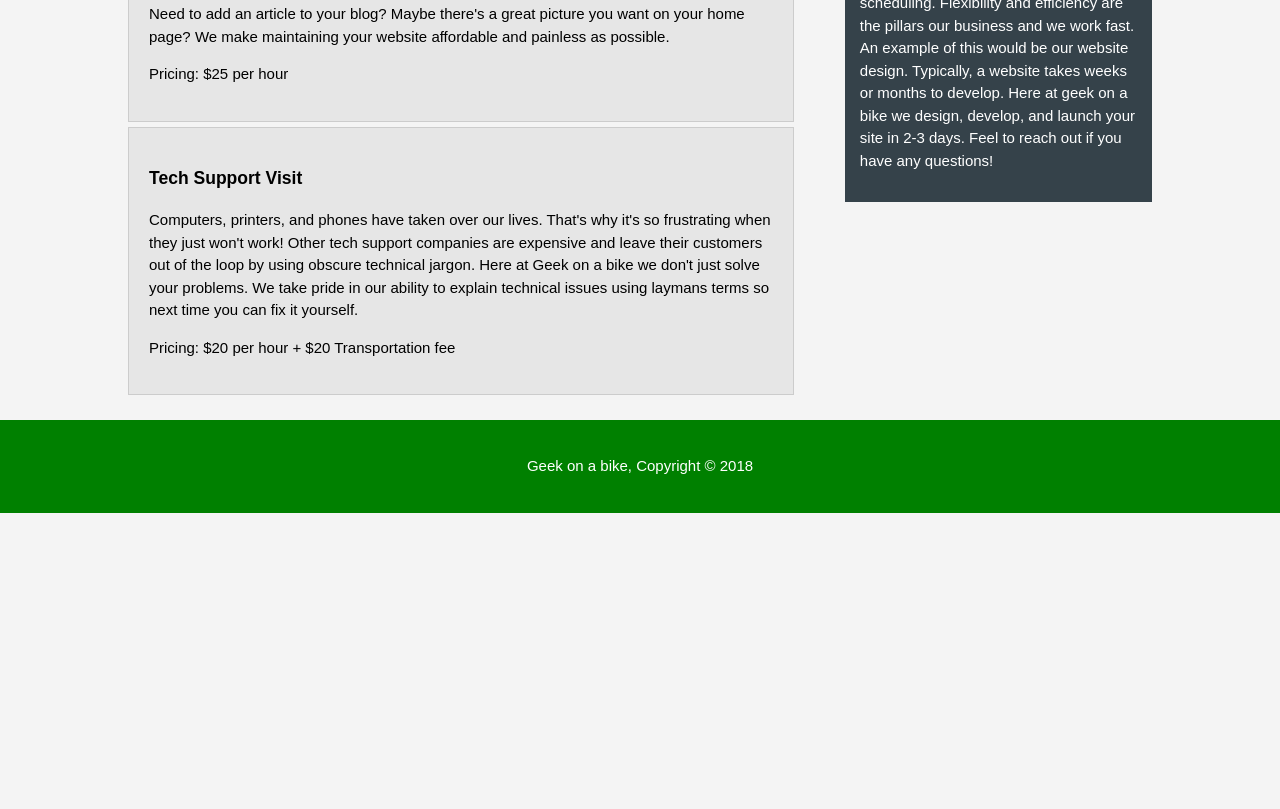
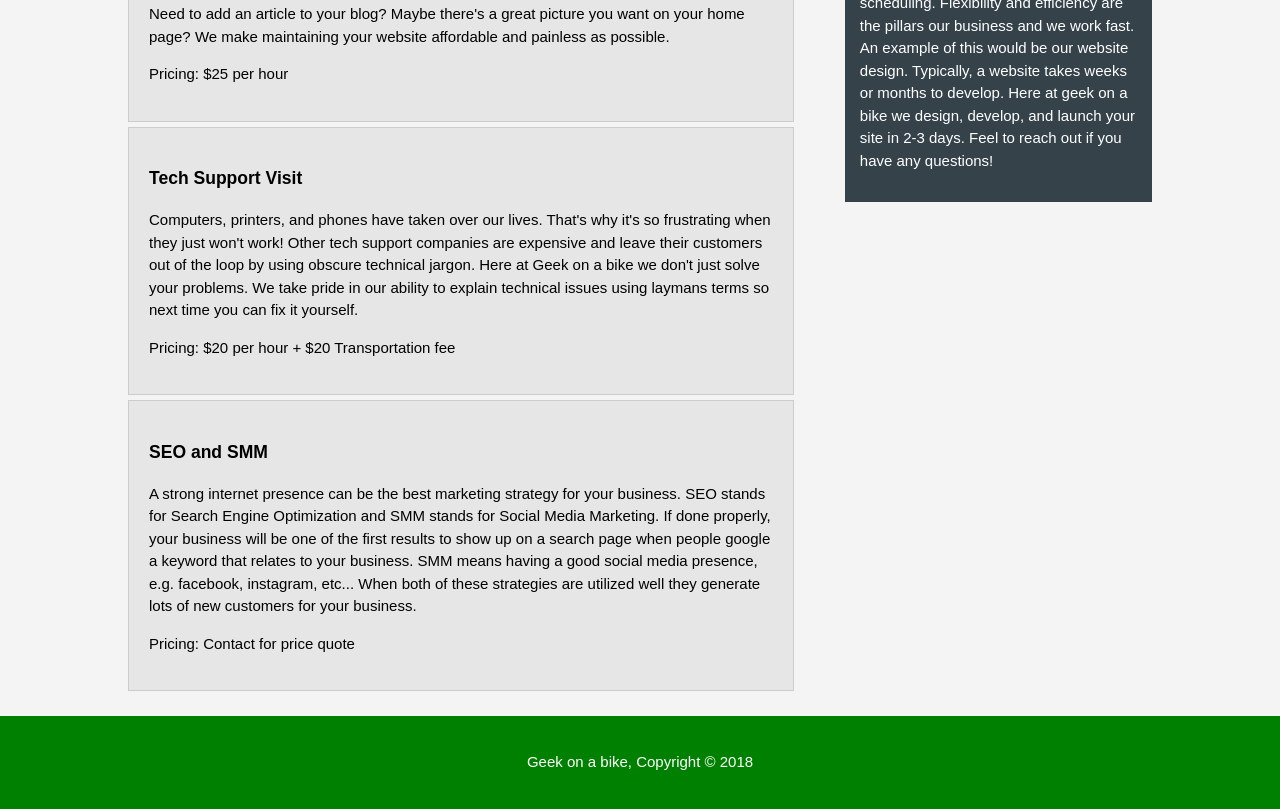
Before and after one commit to geek-on-a-bike/geek-on-a-bike.github.io, a plain HTML site: page services.html in a window 1280 px wide. Shown: the part 528-1337 px from the top of the page. Before the commit the page ends 1041 px from the top, so only its background shows below. Drawn offline with Linux system fonts and the light colour scheme.

Commit message:
Update to index and services page

```diff
--- a/services.html
+++ b/services.html
@@ -71,6 +71,16 @@
               <p>Computers, printers, and phones have taken over our lives. That's why it's so frustrating when they just won't work! Other tech support companies are expensive and leave their customers out of the loop by using obscure technical jargon. Here at Geek on a bike we don't just solve your problems. We take pride in our ability to explain technical issues using laymans terms so next time you can fix it yourself.</p>
               <p>Pricing: $20 per hour + $20 Transportation fee</p>
             </li>
+            <li>
+              <h3>SEO and SMM</h3>
+              <p>A strong internet presence can be the best marketing strategy for your business.
+                SEO stands for Search Engine Optimization and SMM stands for Social Media Marketing.
+                If done properly, your business will be one of the first results to show up on a search page
+                when people google a keyword that relates to your business. SMM means having a good social media
+                presence, e.g. facebook, instagram, etc... When both of these strategies are utilized well
+                they generate lots of new customers for your business.</p>
+              <p>Pricing: Contact for price quote </p>
+            </li>
           </ul>
         </article>
 
```
Also changed, not shown: index.html (+5 -4 lines), 1 other file.
